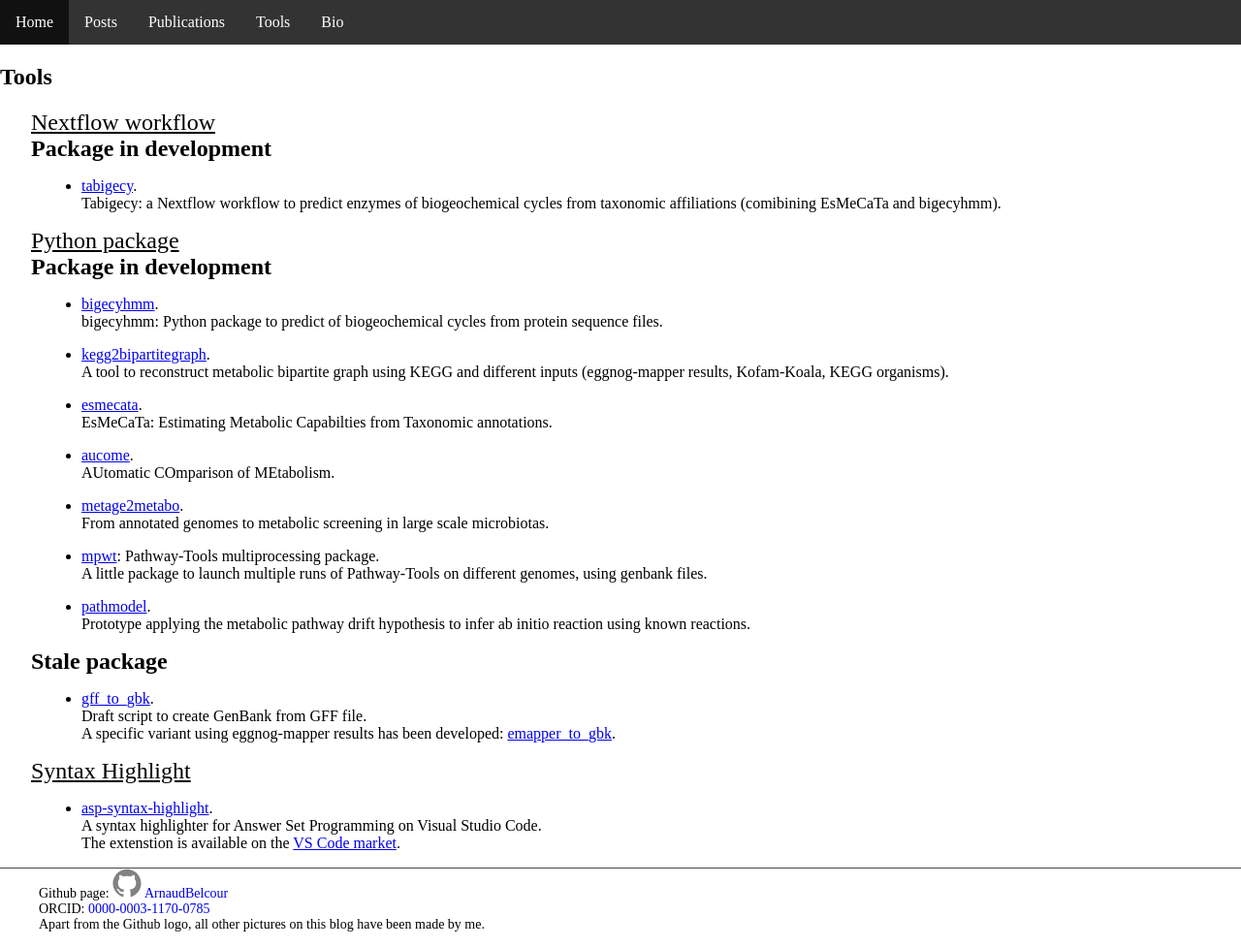
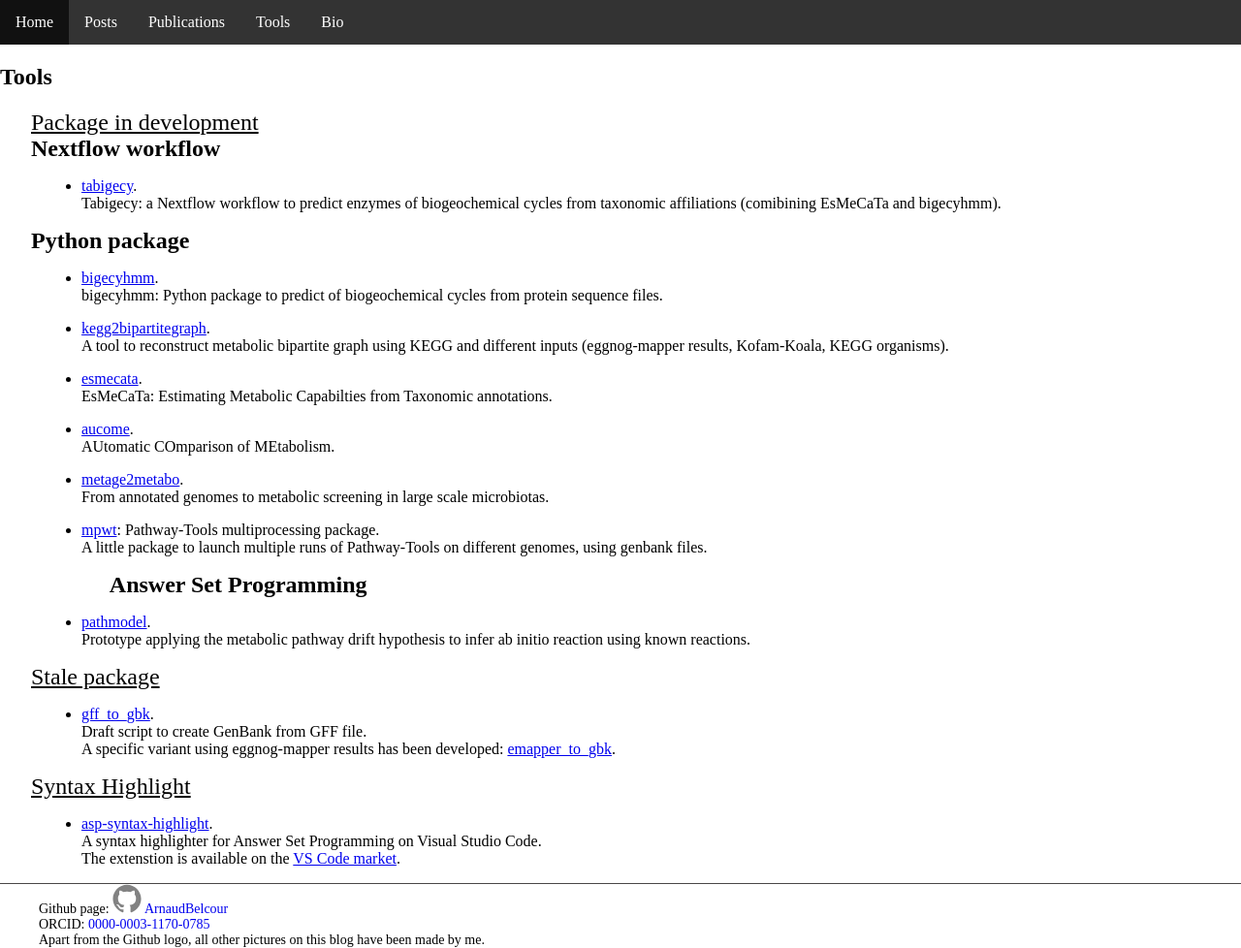
Before and after one commit to ArnaudBelcour/blog, a Jekyll site: the page built from pages/tools.html, in a window 1280 px wide. Shown: the whole page at 97% size. Built offline with Jekyll 4.4.1, drawn with Linux system fonts in a browser that asks for light colours.

Commit message:
Modify publications and tools pages.

```diff
--- a/pages/tools.html
+++ b/pages/tools.html
@@ -6,8 +6,8 @@ permalink: pages/tools/
 <div class="Tools" id="content">
 
 	<h1 class="page-heading">Tools</h1>
-		<h2>Nextflow workflow</h2>
-			<h3>Package in development</h3>
+		<h2>Package in development</h2>
+			<h3>Nextflow workflow</h3>
 			<ul>
 				<li>
 					<p><a href='https://github.com/ArnaudBelcour/tabigecy'>tabigecy</a>.<br>
@@ -15,8 +15,7 @@ permalink: pages/tools/
 					</p>
 				</li>
 			</ul>
-		<h2>Python package</h2>
-			<h3>Package in development</h3>
+			<h3>Python package</h3>
 			<ul>
 				<li>
 					<p><a href='https://github.com/ArnaudBelcour/bigecyhmm'>bigecyhmm</a>.<br>
@@ -48,13 +47,14 @@ permalink: pages/tools/
 						A little package to launch multiple runs of Pathway-Tools on different genomes, using genbank files.<br>
 					</p>
 				</li>
+				<h3>Answer Set Programming</h3>
 				<li>
 					<p><a href='https://github.com/pathmodel/pathmodel'>pathmodel</a>.<br>
 						Prototype applying the metabolic pathway drift hypothesis to infer ab initio reaction using known reactions.<br>
 					</p>
 				</li>
 			</ul>
-			<h3>Stale package</h3>
+			<h2>Stale package</h2>
 				<ul>
 					<li>
 						<p><a href='https://github.com/ArnaudBelcour/gff_to_gbk'>gff_to_gbk</a>.<br>
```
Also changed, not shown: pages/publications.html (+15 -15 lines).
